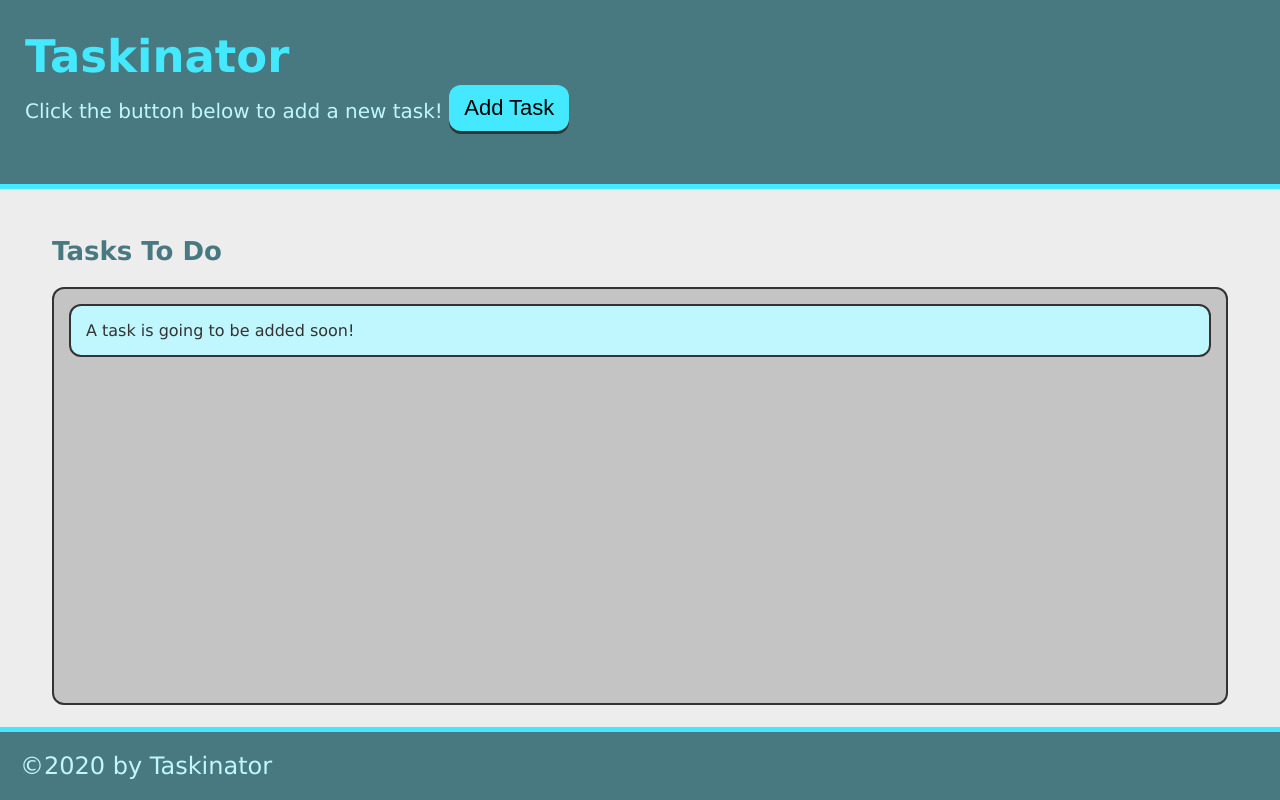
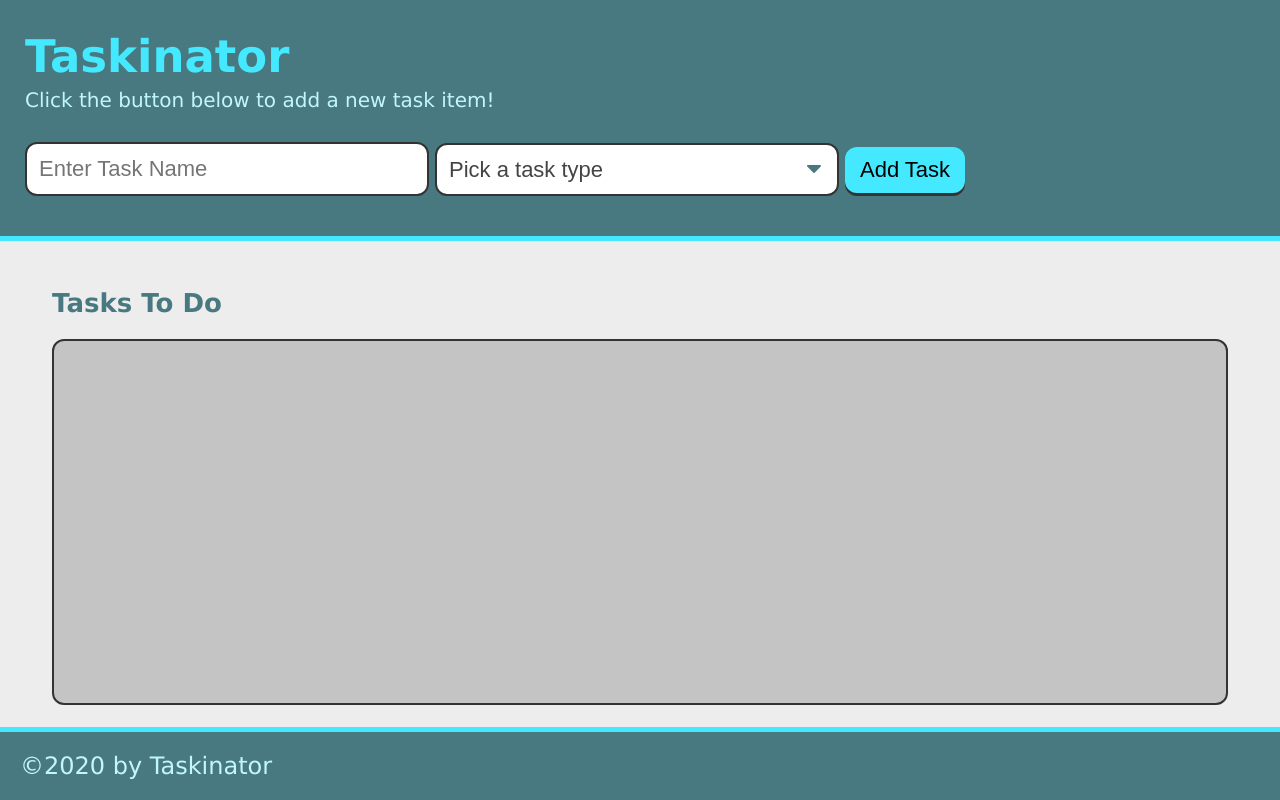
Before and after one commit to meganann201/taskinator, a plain HTML site: page index.html in a window 1280 px wide. Drawn offline with Linux system fonts and the light colour scheme.

Commit message:
added dropdown menu of task types

```diff
--- a/index.html
+++ b/index.html
@@ -10,17 +10,29 @@
 <body>
     <header>
         <h1 class="page-title">Taskinator</h1>
-        <p>Click the button below to add a new task!
-            <button id="save-task" class="btn" >Add Task</button>
-        </p>
+        <p>Click the button below to add a new task item!</p>
+        <form id="task-form">
+            <div class="form-group">
+                <input type="text" name="task-name" placeholder="Enter Task Name"/>
+            </div>
+            <div class="form-group">
+                <select name="task-type" class="select-dropdown">
+                  <option value="" disabled selected>Pick a task type</option>
+                  <option value="Print">Print</option>
+                  <option value="Web">Web</option>
+                  <option value="Mobile">Mobile</option>
+                </select>
+              </div>
+            <div class="form-group">
+                <button class="btn" id="save-task" type="submit">Add Task</button>
+            </div>
+        </form>
     </header>
 
     <main class="page-content">
         <section class="task-list-wrapper">
             <h2 class="list-title">Tasks To Do</h2>
-            <ul class="task-list" id="tasks-to-do">
-                <li class="task-item">A task is going to be added soon!</li>
-            </ul>
+            <ul class="task-list" id="tasks-to-do"></ul>
         </section>
     </main>
 
```
